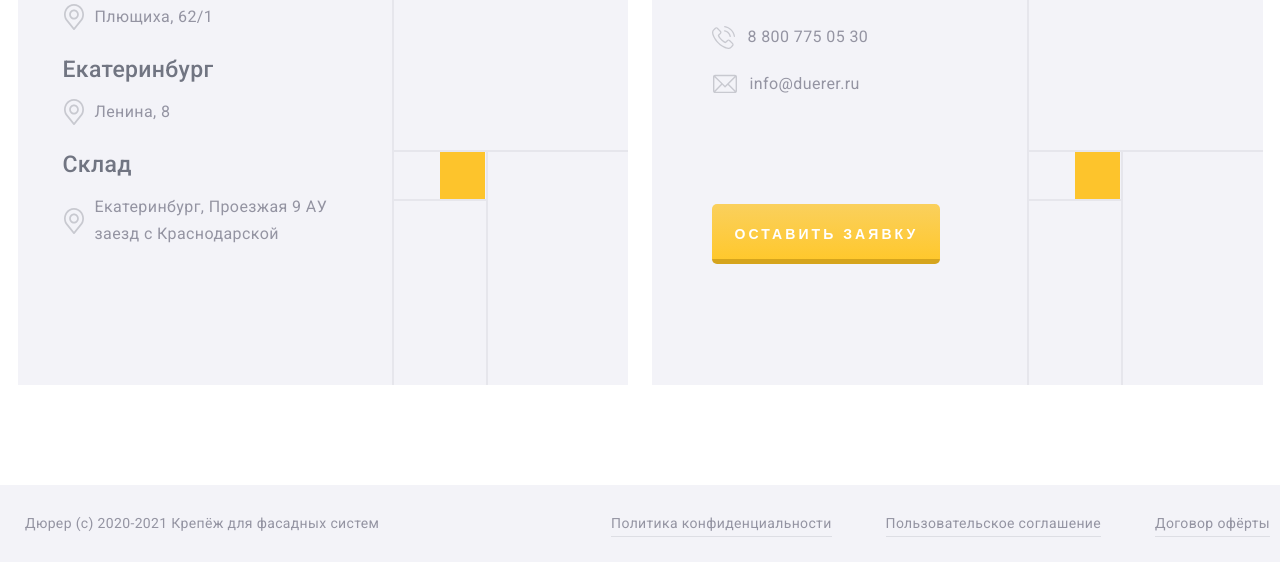
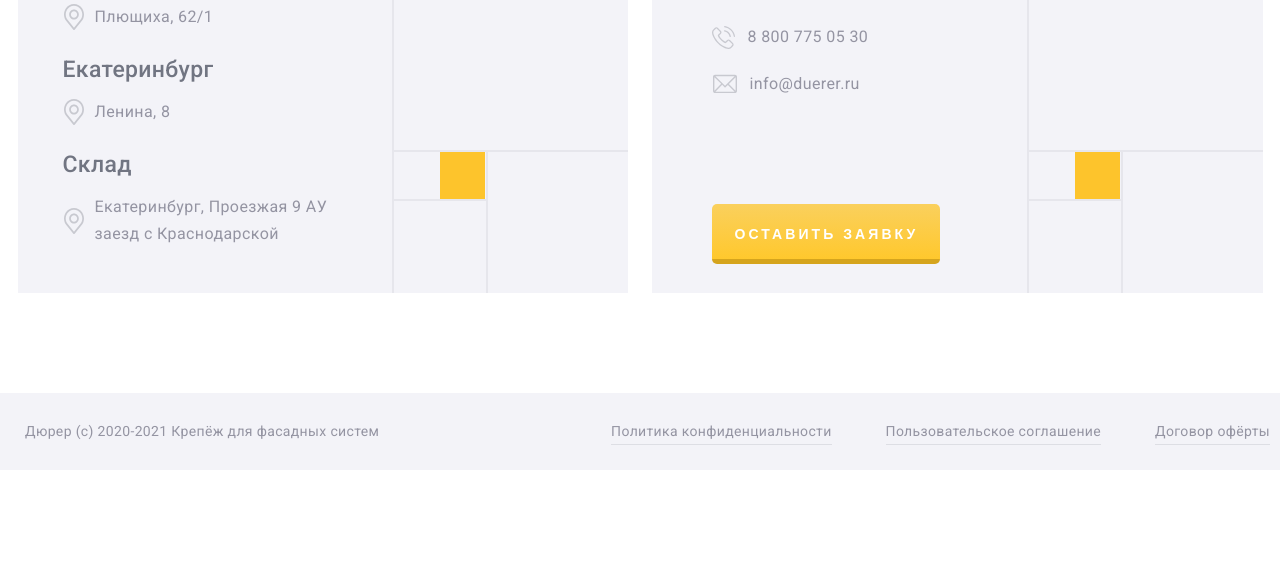
Before and after one commit to Vlasdislav/durer, a plain HTML site: page index.html in a window 1280 px wide. Shown: the part 1684-2246 px from the top of the page. After the commit the page ends 2154 px from the top, so only its background shows below. Drawn offline with Linux system fonts and the light colour scheme.

Commit message:
Update style.css

```diff
--- a/css/style.css
+++ b/css/style.css
@@ -297,6 +297,7 @@ body {
 }
 
 .contacts-content {
+    max-height: 400px;
     display: flex;
     justify-content: space-between;
     margin-top: 32px;
@@ -310,9 +311,6 @@ body {
 }
 
 .text-content-1 {
-    display: flex;
-    flex-direction: column;
-    text-align: left;
     padding: 50px 45px;
 }
 
@@ -336,15 +334,23 @@ body {
     text-decoration: none;
 }
 
+.text-content-1 .block-contact-address:last-child {
+    margin-bottom: 0;
+}
+
 .pointer {
     margin-right: 11px;
 }
 
 .text-content-2 {
+    padding: 56px 60px;
+}
+
+.text-content {
     display: flex;
     flex-direction: column;
     text-align: left;
-    padding: 56px 60px;
+    padding-bottom: 0;
 }
 
 .text-content-2 .block-contact-title {
@@ -395,7 +401,7 @@ body {
 
 .block-3 {
     border-top: 2px solid #E6E6EC;
-    padding-bottom: 200%;
+    padding-bottom: 100%;
 }
 
 .pair-blocks {
```
